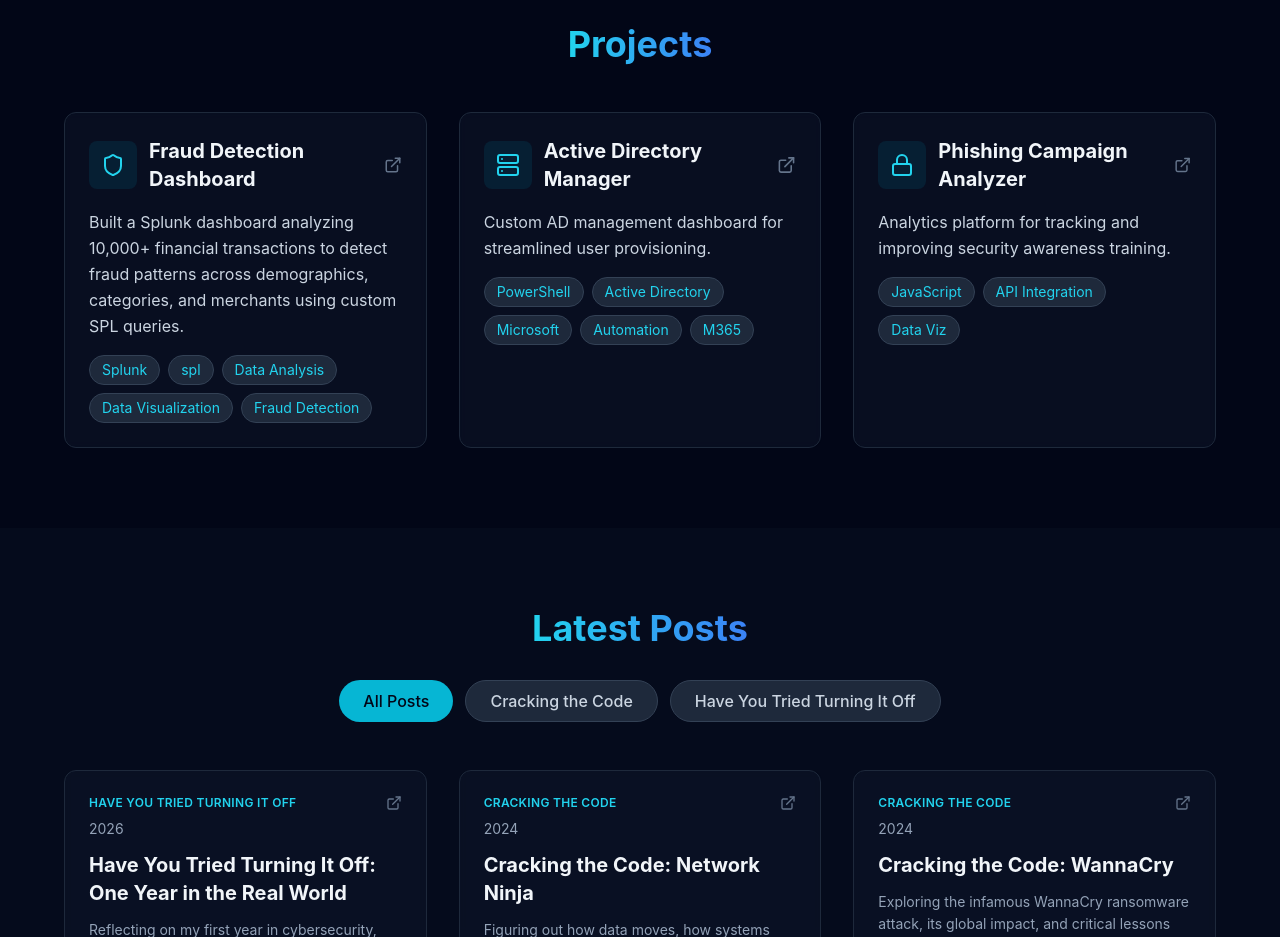
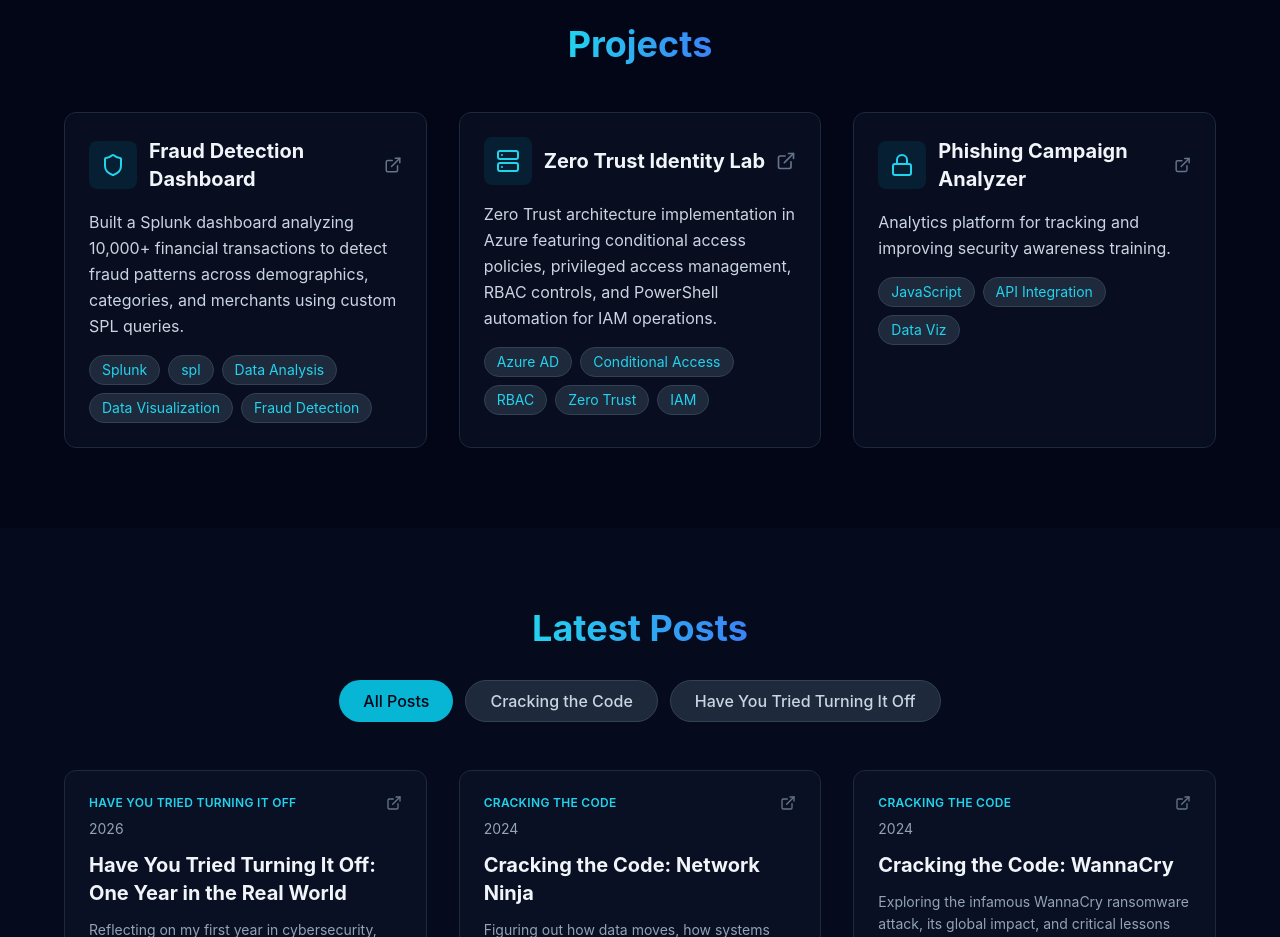
Before and after one commit to GuyCPalmer/guy-palmer-website, a React (Create React App) app: page / in a window 1280 px wide. Shown: the part 3380-4317 px from the top of the page. Built offline with nearby package versions, Linux system fonts and the light colour scheme.

Commit message:
added new Project

```diff
--- a/src/App.js
+++ b/src/App.js
@@ -55,9 +55,9 @@ export default function App() {
   },
 
     {
-      title: 'Active Directory Manager',
-      description: 'Custom AD management dashboard for streamlined user provisioning.',
-      tags: ['PowerShell', 'Active Directory', 'Microsoft', 'Automation', 'M365'],
+      title: 'Zero Trust Identity Lab',
+      description: 'Zero Trust architecture implementation in Azure featuring conditional access policies, privileged access management, RBAC controls, and PowerShell automation for IAM operations.',
+      tags: ['Azure AD', 'Conditional Access', 'RBAC', 'Zero Trust', 'IAM'],
       icon: Server,
       url: '#'
     },
```
